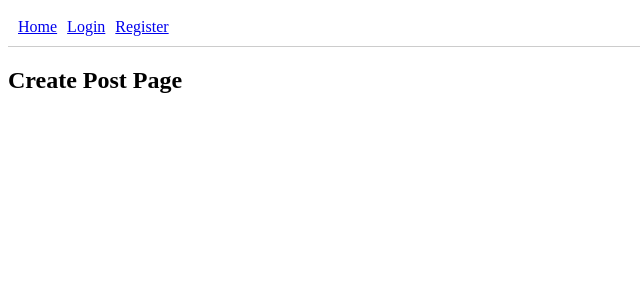
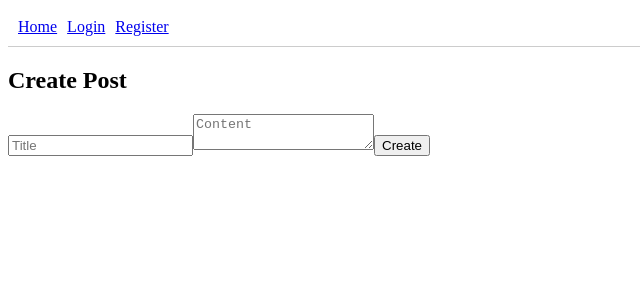
Before and after one commit to surafel-M/mern_blog, a React (Vite) app in the folder client/: page /create in a window 1280 px wide. Shown: the top 300 px of the page, without its empty margins (0-640 px from the left). Built offline with nearby package versions, Linux system fonts and the light colour scheme; the HTML template or start-up script is replaced by a standard one.

Commit message:
Implement post CRUD from UI with owner-based edit/delete and dynamic UI updates

```diff
--- a/client/src/App.jsx
+++ b/client/src/App.jsx
@@ -6,6 +6,7 @@ import Login from "./pages/Login";
 import Register from "./pages/Register";
 import CreatePost from "./pages/CreatePost";
 import PostDetail from "./pages/PostDetail";
+import EditPost from "./pages/EditPost";
 
 function App() {
   return (
@@ -18,6 +19,7 @@ function App() {
         <Route path="/register" element={<Register />} />
         <Route path="/create" element={<CreatePost />} />
         <Route path="/post/:id" element={<PostDetail />} />
+        <Route path="/edit/:id" element={<EditPost />} />
       </Routes>
     </div>
   );
--- a/client/src/pages/CreatePost.jsx
+++ b/client/src/pages/CreatePost.jsx
@@ -1,4 +1,49 @@
+import { useState } from "react";
+import API from "../services/api";
+import { useNavigate } from "react-router-dom";
+
 function CreatePost() {
-  return <h2>Create Post Page</h2>;
+  const [form, setForm] = useState({
+    title: "",
+    content: "",
+  });
+
+  const navigate = useNavigate();
+
+  const handleChange = (e) => {
+    setForm({ ...form, [e.target.name]: e.target.value });
+  };
+
+  const handleSubmit = async (e) => {
+    e.preventDefault();
+
+    try {
+      await API.post("/posts", form);
+      navigate("/");
+    } catch (error) {
+      console.log(error.response?.data?.message || error.message);
+    }
+  };
+
+  return (
+    <form onSubmit={handleSubmit}>
+      <h2>Create Post</h2>
+
+      <input
+        name="title"
+        placeholder="Title"
+        onChange={handleChange}
+      />
+
+      <textarea
+        name="content"
+        placeholder="Content"
+        onChange={handleChange}
+      />
+
+      <button type="submit">Create</button>
+    </form>
+  );
 }
+
 export default CreatePost;
--- /dev/null
+++ b/client/src/pages/EditPost.jsx
@@ -0,0 +1,62 @@
+import { useEffect, useState } from "react";
+import { useParams, useNavigate } from "react-router-dom";
+import API from "../services/api";
+
+function EditPost() {
+  const { id } = useParams();
+  const navigate = useNavigate();
+
+  const [form, setForm] = useState({
+    title: "",
+    content: "",
+  });
+
+  useEffect(() => {
+    const fetchPost = async () => {
+      const { data } = await API.get(`/posts/${id}`);
+      setForm({
+        title: data.title,
+        content: data.content,
+      });
+    };
+
+    fetchPost();
+  }, [id]);
+
+  const handleChange = (e) => {
+    setForm({ ...form, [e.target.name]: e.target.value });
+  };
+
+  const handleSubmit = async (e) => {
+    e.preventDefault();
+
+    try {
+      await API.put(`/posts/${id}`, form);
+      navigate(`/post/${id}`);
+    } catch (error) {
+      console.log(error);
+    }
+  };
+
+  return (
+    <form onSubmit={handleSubmit}>
+      <h2>Edit Post</h2>
+
+      <input
+        name="title"
+        value={form.title}
+        onChange={handleChange}
+      />
+
+      <textarea
+        name="content"
+        value={form.content}
+        onChange={handleChange}
+      />
+
+      <button type="submit">Update</button>
+    </form>
+  );
+}
+
+export default EditPost;
--- a/client/src/pages/PostDetail.jsx
+++ b/client/src/pages/PostDetail.jsx
@@ -1,31 +1,48 @@
 import { useEffect, useState } from "react";
-import { useParams } from "react-router-dom";
+import { useParams, useNavigate } from "react-router-dom";
 import API from "../services/api";
 
 function PostDetail() {
   const { id } = useParams();
+  const navigate = useNavigate();
   const [post, setPost] = useState(null);
+
+  const user = JSON.parse(localStorage.getItem("user"));
 
   useEffect(() => {
     const fetchPost = async () => {
-      try {
-        const { data } = await API.get(`/posts/${id}`);
-        setPost(data);
-      } catch (error) {
-        console.log(error);
-      }
+      const { data } = await API.get(`/posts/${id}`);
+      setPost(data);
     };
 
     fetchPost();
   }, [id]);
 
+  const handleDelete = async () => {
+    try {
+      await API.delete(`/posts/${id}`);
+      navigate("/");
+    } catch (error) {
+      console.log(error);
+    }
+  };
+
   if (!post) return <p>Loading...</p>;
+
+  const isOwner = user && post.author?._id === user._id;
 
   return (
     <div>
       <h2>{post.title}</h2>
       <p>{post.content}</p>
       <small>By: {post.author?.username}</small>
+
+      {isOwner && (
+        <>
+          <button onClick={() => navigate(`/edit/${id}`)}>Edit</button>
+          <button onClick={handleDelete}>Delete</button>
+        </>
+      )}
     </div>
   );
 }
```
